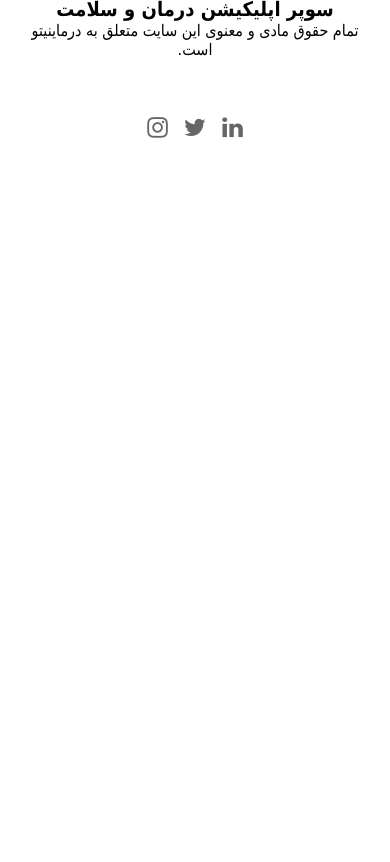
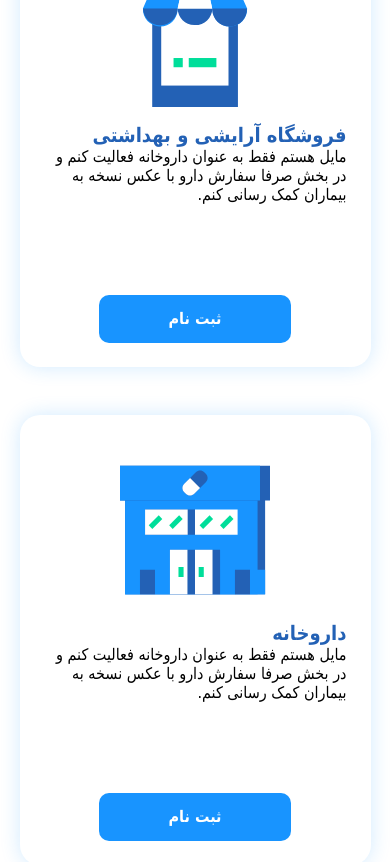
Before and after one commit to kave-me/darmanito-react, a React (Create React App) app: page /about-us in a window 390 px wide. Shown: the part 1400-2262 px from the top of the page. Before the commit the page ends 1563 px from the top, so only its background shows below. Built offline with nearby package versions, Linux system fonts and the light colour scheme; a small style sheet from the web is missing.

Commit message:
make AboutUsServices responsive

```diff
--- a/src/asset/sass/component/_AboutUsServices.scss
+++ b/src/asset/sass/component/_AboutUsServices.scss
@@ -1,6 +1,6 @@
 .aboutUsServices {
-    margin-top: 5rem;
-    margin-bottom: 5rem;
+    margin-top: 2rem;
+    margin-bottom: 2rem;
     &__title {
         direction: rtl;
         color: $tertiary-color;
@@ -49,6 +49,12 @@
                 cursor: pointer;
                 align-self: center;
                 margin-top: auto;
+                    width: 12rem;
+
+    display: flex;
+    justify-content: center;
+    align-items: center;
+    text-decoration: none;
             }
             &__button:focus {
                 outline: none;
@@ -56,3 +62,8 @@
         }
     }
 }
+@media screen and (max-width: 900px) {
+    .aboutUsServices {
+        margin: 2rem 0;
+    }
+}
--- a/src/asset/sass/index.css
+++ b/src/asset/sass/index.css
@@ -1000,8 +1000,8 @@ p {
 }
 
 .aboutUsServices {
-  margin-top: 5rem;
-  margin-bottom: 5rem;
+  margin-top: 2rem;
+  margin-bottom: 2rem;
 }
 
 .aboutUsServices__title {
@@ -1074,13 +1074,29 @@ p {
   border: none;
   cursor: pointer;
   -ms-flex-item-align: center;
-      -ms-grid-row-align: center;
       align-self: center;
   margin-top: auto;
+  width: 12rem;
+  display: -webkit-box;
+  display: -ms-flexbox;
+  display: flex;
+  -webkit-box-pack: center;
+      -ms-flex-pack: center;
+          justify-content: center;
+  -webkit-box-align: center;
+      -ms-flex-align: center;
+          align-items: center;
+  text-decoration: none;
 }
 
 .aboutUsServices__cards__card__button:focus {
   outline: none;
+}
+
+@media screen and (max-width: 900px) {
+  .aboutUsServices {
+    margin: 2rem 0;
+  }
 }
 
 .mainHeader {
--- a/src/components/AboutUsServices.js
+++ b/src/components/AboutUsServices.js
@@ -1,4 +1,5 @@
 import React from 'react';
+import { Link } from 'react-router-dom';
 import marketImage from '../asset/image/market.svg';
 import pharmacyImage from '../asset/image/pharmacy.svg';
 
@@ -12,14 +13,14 @@ const AboutUsServices = () => {
                     <img className="aboutUsServices__cards__card__img" src={marketImage} alt="market"/>
                     <h3 className="aboutUsServices__cards__card__title">فروشگاه آرایشی و بهداشتی</h3>
                     <p className="aboutUsServices__cards__card__description">مایل هستم فقط به عنوان داروخانه فعالیت کنم و در بخش صرفا سفارش دارو با عکس نسخه به بیماران کمک رسانی کنم.</p>
-                    <button className="aboutUsServices__cards__card__button">ثبت نام</button>
+                    <Link to="/registerpharmacy" className="aboutUsServices__cards__card__button">ثبت نام</Link>
                 </div>
 
                 <div className="aboutUsServices__cards__card">
                     <img className="aboutUsServices__cards__card__img" src={pharmacyImage} alt="pharmacy"/>
                     <h3 className="aboutUsServices__cards__card__title">داروخانه</h3>
                     <p className="aboutUsServices__cards__card__description">مایل هستم فقط به عنوان داروخانه فعالیت کنم و در بخش صرفا سفارش دارو با عکس نسخه به بیماران کمک رسانی کنم.</p>
-                    <button className="aboutUsServices__cards__card__button">ثبت نام</button>
+                    <Link to="/registerpharmacy" className="aboutUsServices__cards__card__button">ثبت نام</Link>
 
 
                 </div>
--- a/src/pages/AboutUs.js
+++ b/src/pages/AboutUs.js
@@ -11,7 +11,7 @@ const AboutUs = () => {
         <div className="container">
             <Header/>
             <Statics/>
-            {/* <Services/> */}
+            <Services/>
             <Support/>
             <Footer/>
         </div>
```
Also changed, not shown: 1 other file (tests, documents, lock files or other folders).
